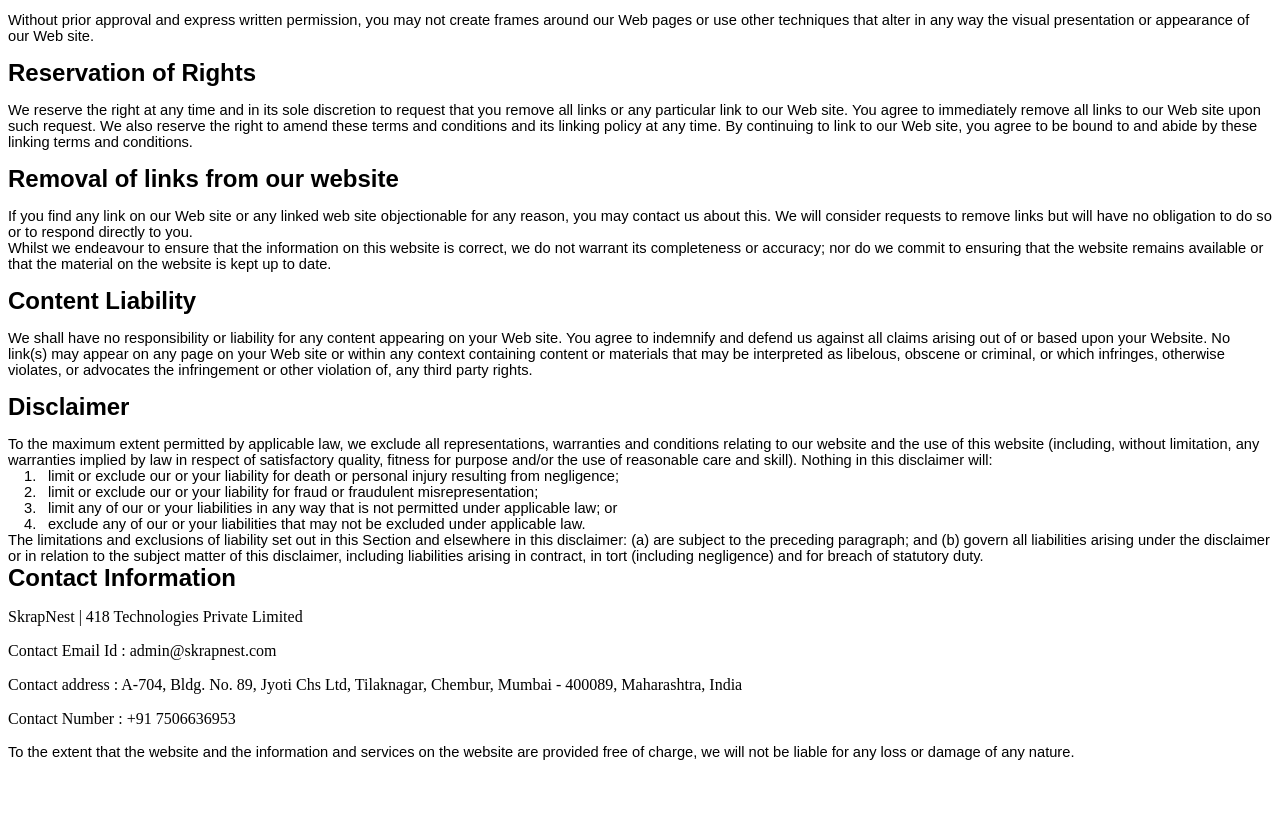
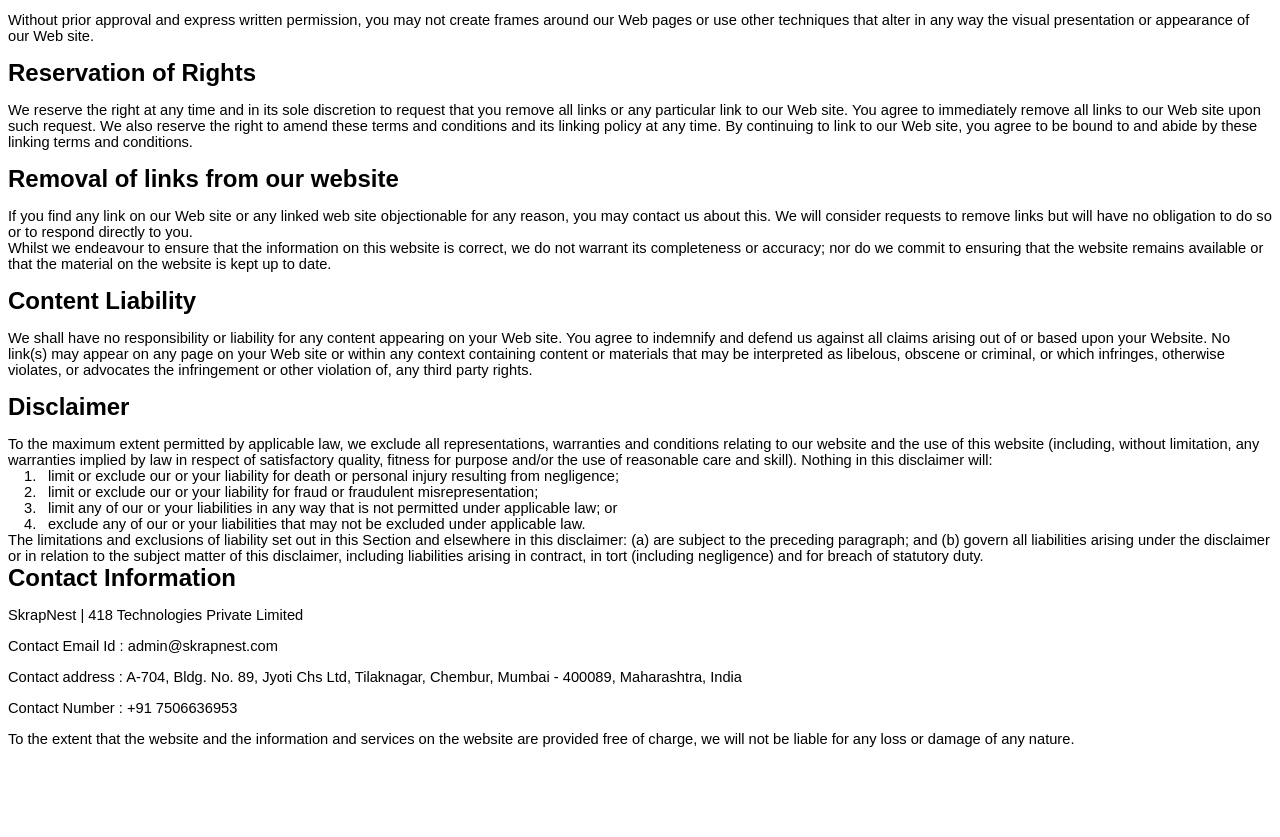
Before and after one commit to skrapppp/Privacy, a plain HTML site: page termsandconditions.html in a window 1280 px wide. Shown: the part 1440-2277 px from the top of the page. Drawn offline with Linux system fonts and the light colour scheme.

Commit message:
Update the termsandconditions.html

```diff
--- a/termsandconditions.html
+++ b/termsandconditions.html
@@ -2961,13 +2961,17 @@ duty.</p>
 
 <h2 style='margin-top:0cm'>Contact Information</h2>
 
-<p>SkrapNest | 418 Technologies Private Limited</p>
-
-<p>Contact Email Id : admin@skrapnest.com</p>
-
-<p>Contact address : A-704, Bldg. No. 89, Jyoti Chs Ltd, Tilaknagar, Chembur, Mumbai - 400089, Maharashtra, India</p>
-
-<p>Contact Number : +91 7506636953</p>
+<p class=MsoNormal style='margin-bottom:11.25pt;border:none;mso-padding-alt:
+31.0pt 31.0pt 31.0pt 31.0pt;mso-border-shadow:yes'>SkrapNest | 418 Technologies Private Limited</p>
+
+<p class=MsoNormal style='margin-bottom:11.25pt;border:none;mso-padding-alt:
+31.0pt 31.0pt 31.0pt 31.0pt;mso-border-shadow:yes'>Contact Email Id : admin@skrapnest.com</p>
+
+<p class=MsoNormal style='margin-bottom:11.25pt;border:none;mso-padding-alt:
+31.0pt 31.0pt 31.0pt 31.0pt;mso-border-shadow:yes'>Contact address : A-704, Bldg. No. 89, Jyoti Chs Ltd, Tilaknagar, Chembur, Mumbai - 400089, Maharashtra, India</p>
+
+<p class=MsoNormal style='margin-bottom:11.25pt;border:none;mso-padding-alt:
+31.0pt 31.0pt 31.0pt 31.0pt;mso-border-shadow:yes'>Contact Number : +91 7506636953</p>
 
 <p class=MsoNormal style='margin-bottom:11.25pt;border:none;mso-padding-alt:
 31.0pt 31.0pt 31.0pt 31.0pt;mso-border-shadow:yes'>To the extent that the
```
